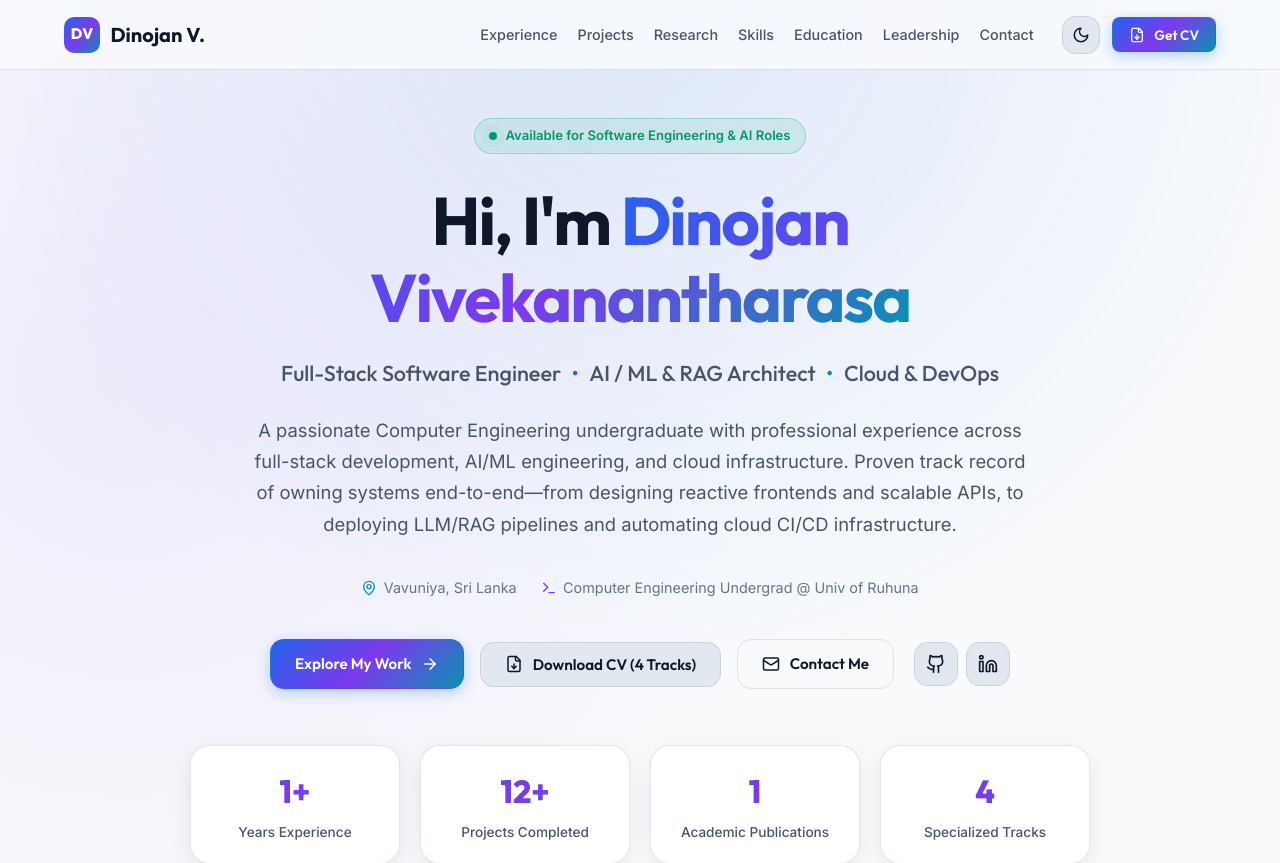
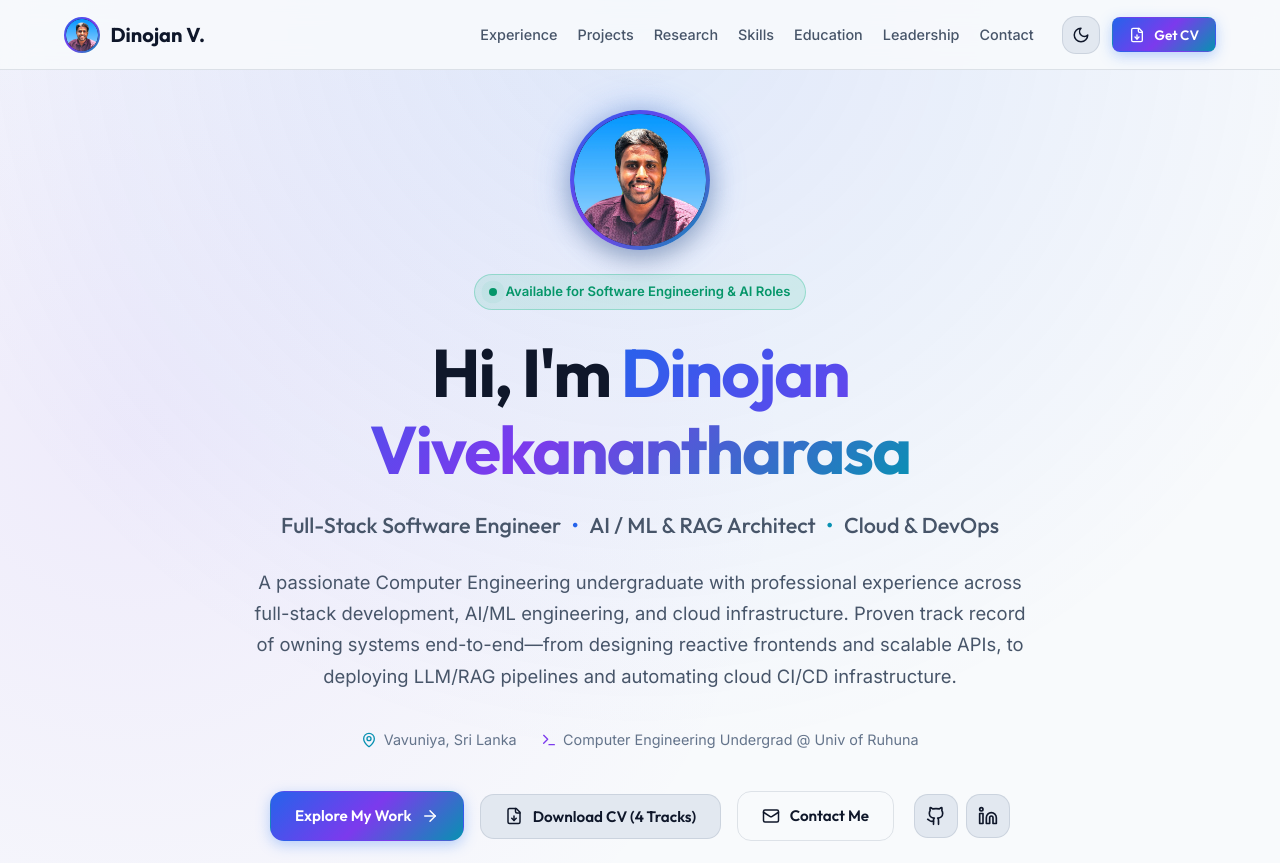
Before and after one commit to Dinojan9901/Portfolio_Website, a Next.js app: page / in a window 1280 px wide. Shown: the top 863 px of the page. Built offline with nearby package versions, Linux system fonts and the light colour scheme.

Commit message:
Add profile picture to Hero and Navbar

```diff
--- a/src/components/Hero.tsx
+++ b/src/components/Hero.tsx
@@ -19,7 +19,7 @@ export default function Hero({ onOpenResumeModal }: HeroProps) {
         display: 'flex',
         alignItems: 'center',
         position: 'relative',
-        paddingTop: 'calc(var(--nav-height) + 3rem)',
+        paddingTop: 'calc(var(--nav-height) + 2.5rem)',
         paddingBottom: '4.5rem',
         background: 'var(--gradient-dark-hero)',
         overflow: 'hidden',
@@ -29,8 +29,47 @@ export default function Hero({ onOpenResumeModal }: HeroProps) {
       <div className="container" style={{ position: 'relative', zIndex: 1 }}>
         <div style={{ maxWidth: '900px', margin: '0 auto', textAlign: 'center' }}>
 
+          {/* Profile Avatar with Glowing Ring */}
+          <div
+            style={{
+              display: 'inline-flex',
+              justifyContent: 'center',
+              alignItems: 'center',
+              marginBottom: '1.5rem',
+              position: 'relative',
+            }}
+          >
+            <div
+              style={{
+                width: '140px',
+                height: '140px',
+                borderRadius: '50%',
+                padding: '4px',
+                background: 'var(--gradient-brand)',
+                boxShadow: '0 0 35px rgba(59, 130, 246, 0.4), 0 8px 24px rgba(0, 0, 0, 0.25)',
+                display: 'flex',
+                alignItems: 'center',
+                justifyContent: 'center',
+                transition: 'transform 0.3s ease, box-shadow 0.3s ease',
+              }}
+            >
+              <img
+                src="/profile.jpg"
+                alt={personal.name}
+                style={{
+                  width: '100%',
+                  height: '100%',
+                  borderRadius: '50%',
+                  objectFit: 'cover',
+                  display: 'block',
+                  backgroundColor: 'var(--bg-tertiary)',
+                }}
+              />
+            </div>
+          </div>
+
           {/* Status Badge */}
-          <div style={{ display: 'inline-flex', marginBottom: '1.75rem' }}>
+          <div style={{ display: 'flex', justifyContent: 'center', marginBottom: '1.5rem' }}>
             <div className="status-indicator">
               <span className="pulse-dot" />
               <span>Available for Software Engineering & AI Roles</span>
--- a/src/components/Navbar.tsx
+++ b/src/components/Navbar.tsx
@@ -19,7 +19,7 @@ export default function Navbar({ onOpenResumeModal }: NavbarProps) {
     if (saved) {
       setTheme(saved);
       document.documentElement.setAttribute('data-theme', saved);
-    } else if (window.matchMedia && window.matchMedia('(prefers-color-scheme: light)').matches) {
+    } else if (typeof window !== 'undefined' && window.matchMedia && window.matchMedia('(prefers-color-scheme: light)').matches) {
       setTheme('light');
       document.documentElement.setAttribute('data-theme', 'light');
     } else {
@@ -109,18 +109,27 @@ export default function Navbar({ onOpenResumeModal }: NavbarProps) {
             style={{
               width: '36px',
               height: '36px',
-              borderRadius: '10px',
+              borderRadius: '50%',
+              padding: '2px',
               background: 'var(--gradient-brand)',
               display: 'inline-flex',
               alignItems: 'center',
               justifyContent: 'center',
-              color: '#ffffff',
-              fontSize: '0.95rem',
-              fontWeight: 800,
               flexShrink: 0,
+              overflow: 'hidden',
             }}
           >
-            DV
+            <img
+              src="/profile.jpg"
+              alt="Dinojan V."
+              style={{
+                width: '100%',
+                height: '100%',
+                borderRadius: '50%',
+                objectFit: 'cover',
+                display: 'block',
+              }}
+            />
           </span>
           <span style={{ color: 'var(--text-primary)', fontWeight: 700 }}>
             {portfolioData.personal.shortName}
```
Also changed, not shown: public/avatar.jpg (added), public/profile.jpg (added).
